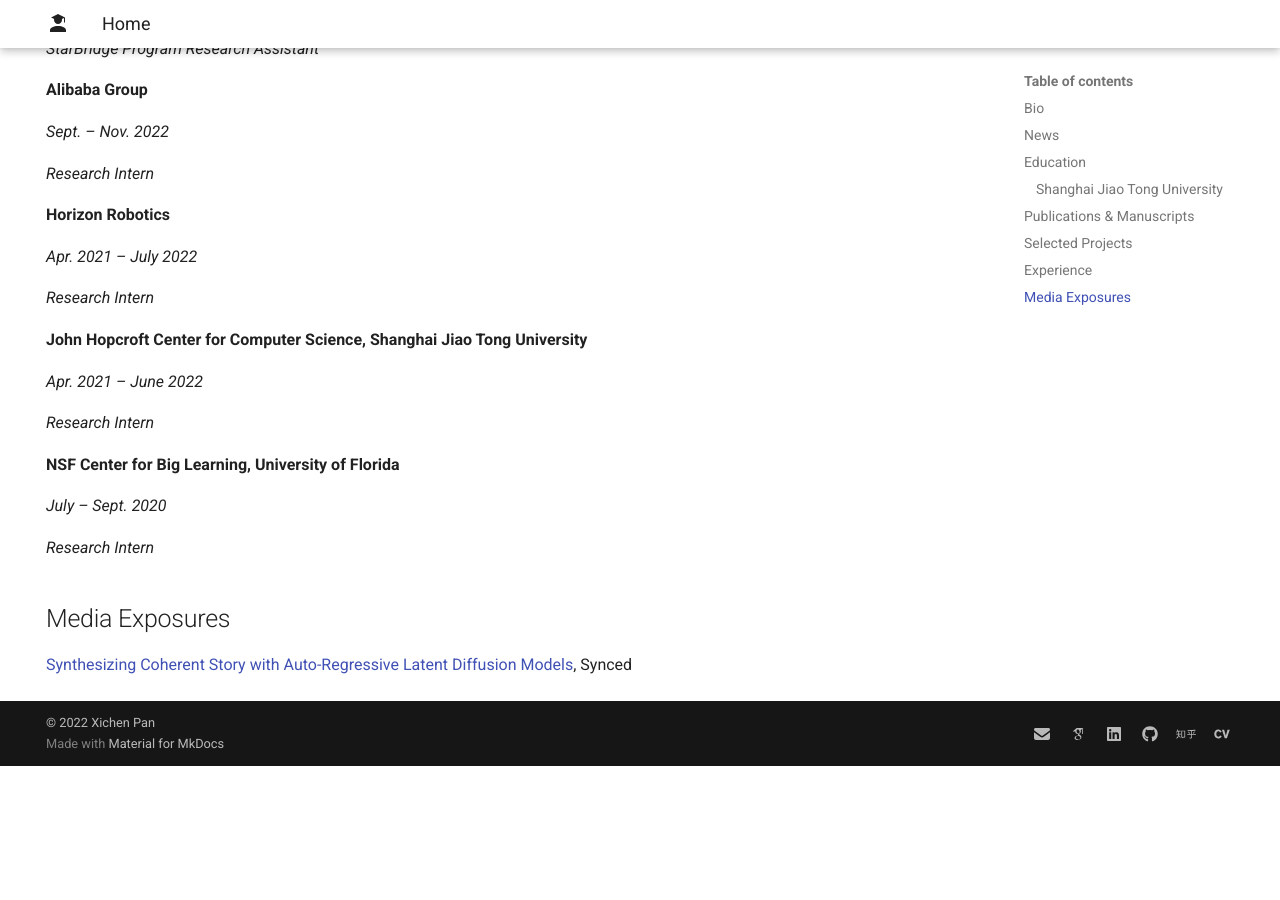
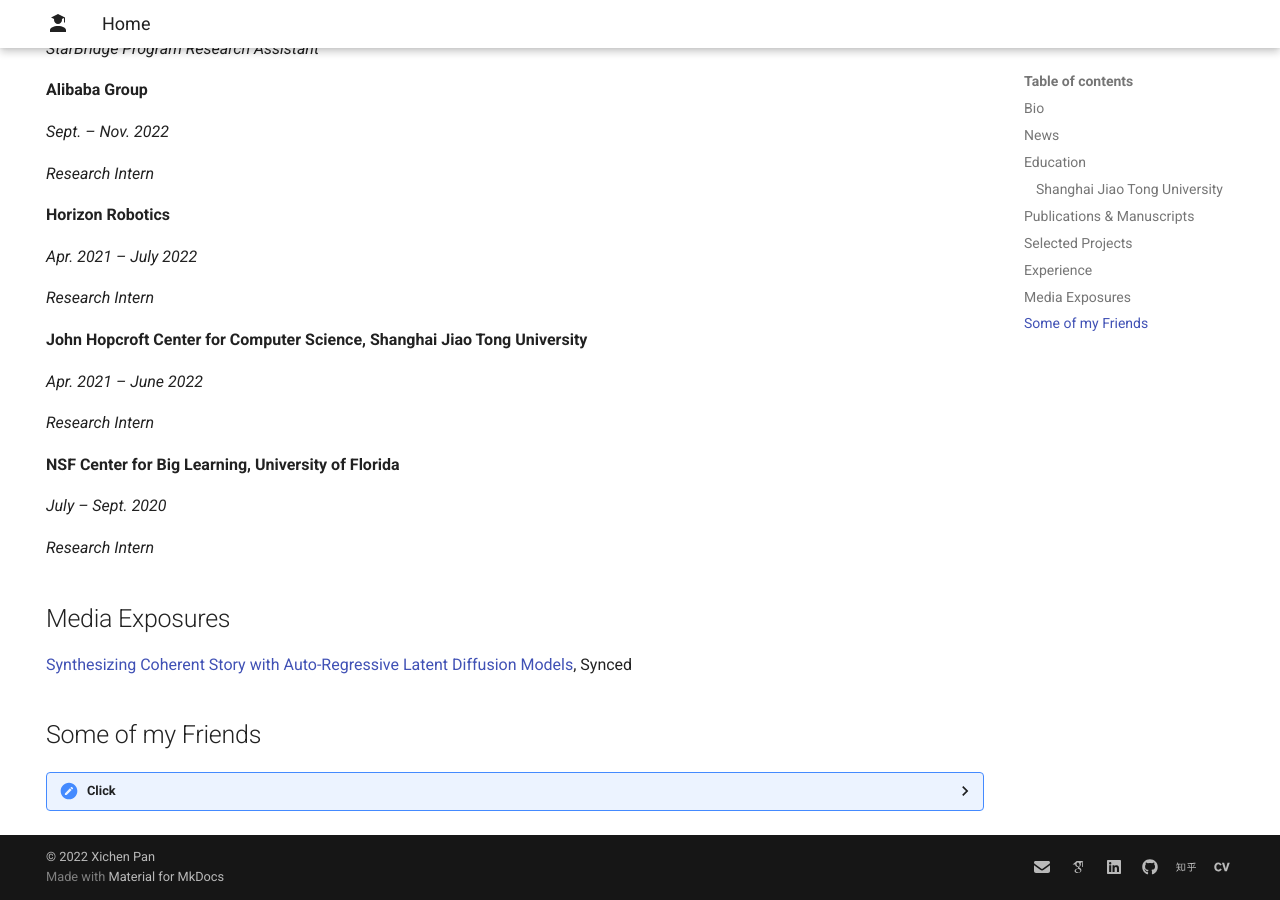
Before and after one commit to xichenpan/xichenpan.github.io, an MkDocs documentation site: the page built from docs/index.md, in a window 1280 px wide and 900 px high, scrolled down 1777 px. Built offline with MkDocs 1.6.1 and Material for MkDocs 9.7.7, drawn with Linux system fonts in a browser that asks for light colours; before the commit the page ends 2543 px from its top, so only the background shows below that.

Commit message:
Update index.md

```diff
--- a/docs/index.md
+++ b/docs/index.md
@@ -95,3 +95,12 @@
 ## Media Exposures
 
 [Synthesizing Coherent Story with Auto-Regressive Latent Diffusion Models](https://www.jiqizhixin.com/articles/2022-11-27), Synced
+
+## Some of my Friends
+
+??? Click to expand
+    Georgia Tech: [Haotian Xue](https://xavihart.github.io/)
+
+    Shanghai Jiao Tong University: [Yanjie Ze](https://yanjieze.com/)
+
+    Wuhan University: [Youming Deng](https://denghilbert.github.io/)
```
